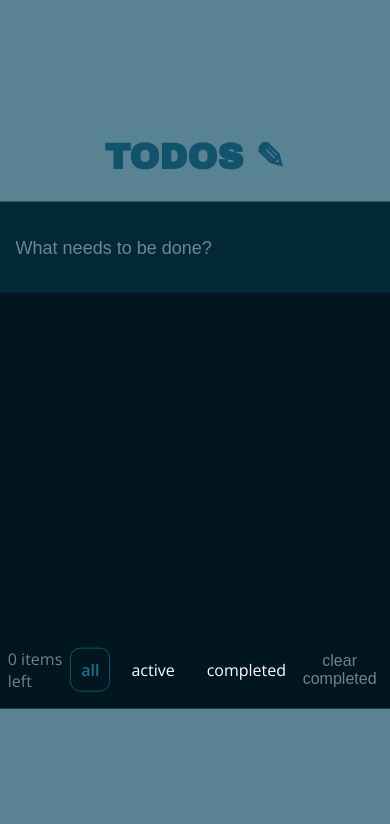
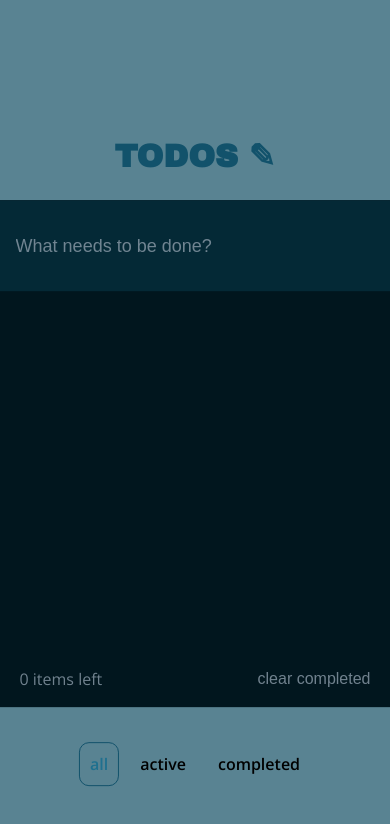
Before and after one commit to Vers-is/my-todo-app, a React (Vite) app: page / in a window 390 px wide. Shown: the top 824 px of the page. Built offline with nearby package versions, Linux system fonts and the light colour scheme.

Commit message:
mobile version improved

```diff
--- a/src/App.css
+++ b/src/App.css
@@ -111,8 +111,36 @@ input:hover {
 /* MEDIA */
 
 @media (max-width:780px){
+  *{
+    font-size: 16px;
+  }
+
+  .title {
+    font-size: 32px !important;
+  }
   .main_container {
     width: 100vw;
     border-radius: 0;
   }
+
+  .options {
+  position: fixed;
+  top: 110%;
+  left: 50%;
+  transform: translate(-50%, -50%);
+
 }
+
+.panel {
+  padding: 2vh 5vw;
+
+}
+
+.option {
+  color: black;
+  font-weight: 600;
+}
+
+
+
+}
```
